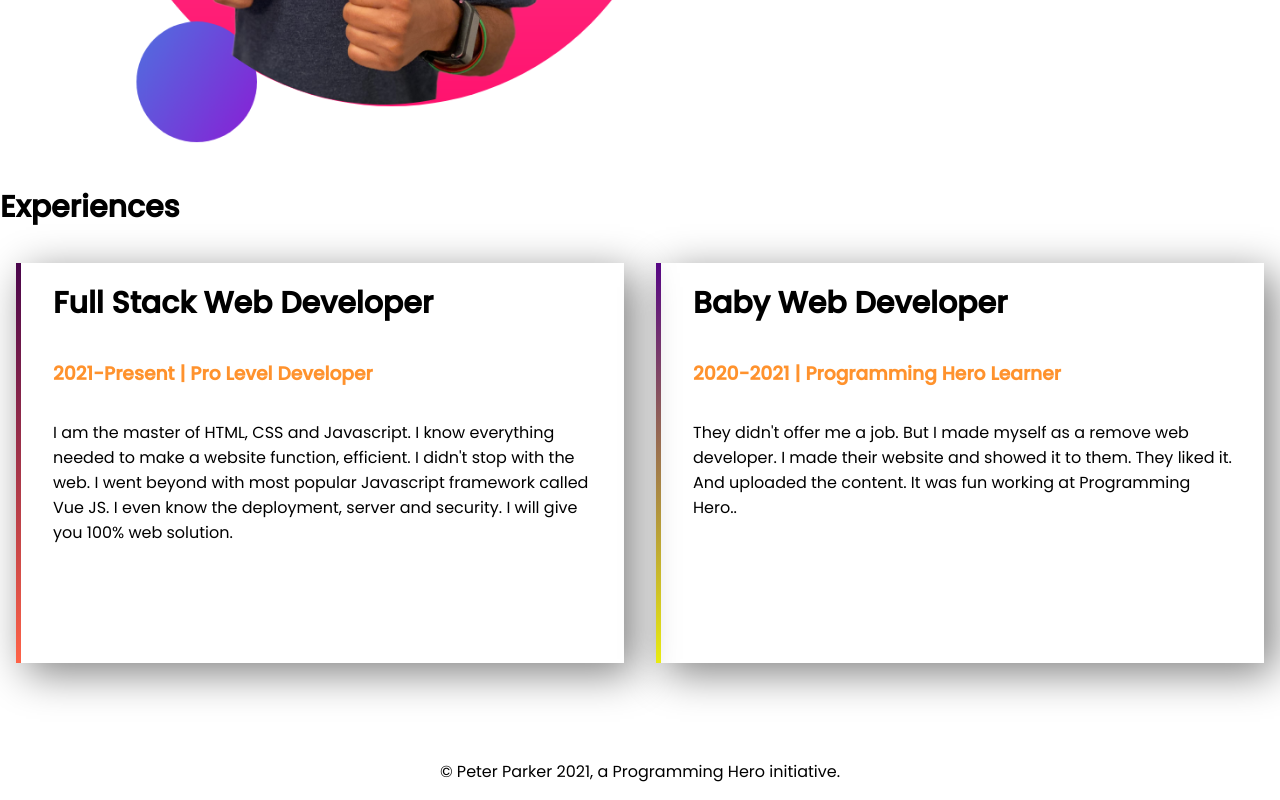
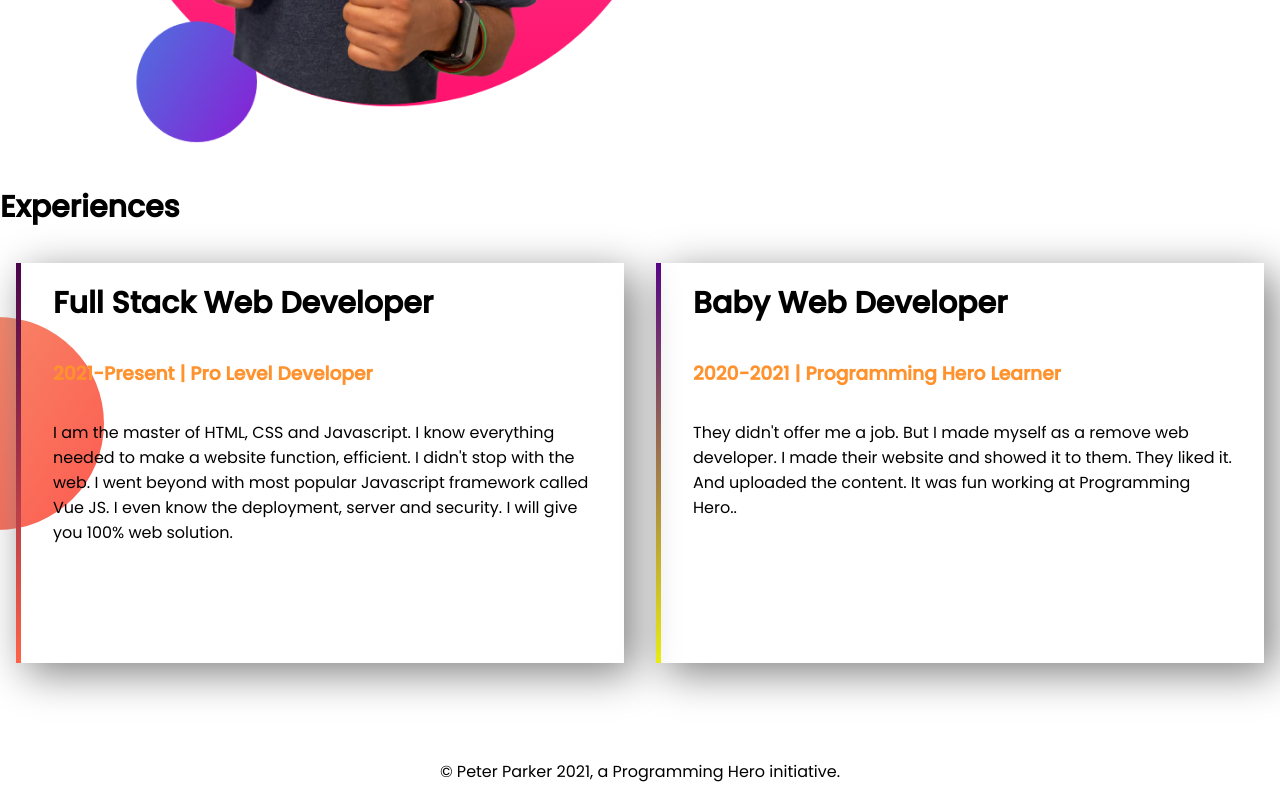
Before and after one commit to gulsabafiha/Portfolio, a plain HTML site: page index.html in a window 1280 px wide. Shown: the part 1114-1914 px from the top of the page. Drawn offline with Linux system fonts and the light colour scheme.

Commit message:
third image added

```diff
--- a/style.css
+++ b/style.css
@@ -70,6 +70,11 @@ h1{
 }
 footer p{
     margin-top: 5rem;
-    margin-bottom: 0;
+    margin-bottom: 1rem;
     text-align: center;
 }
+.third{
+    background-image: url(img/exp-bg.png);
+    background-repeat: no-repeat;
+    background-position: left;
+}
```
